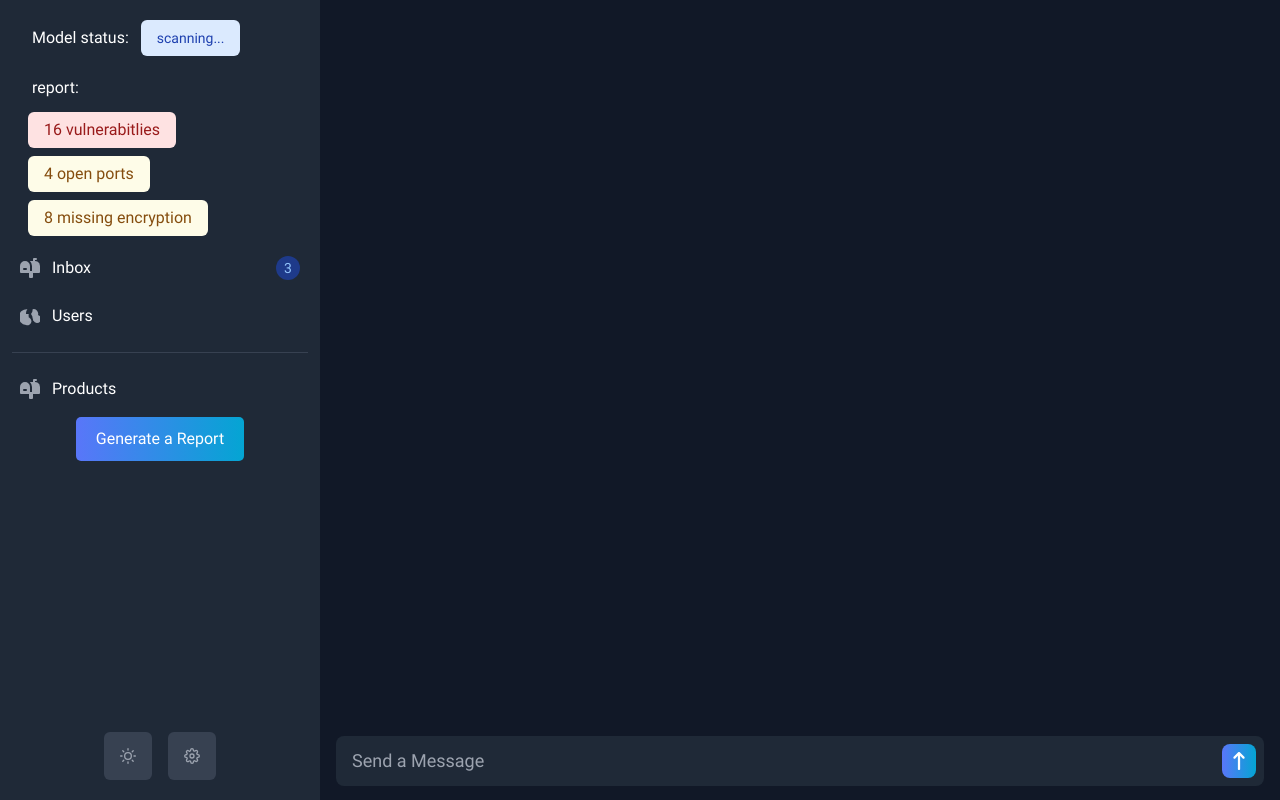
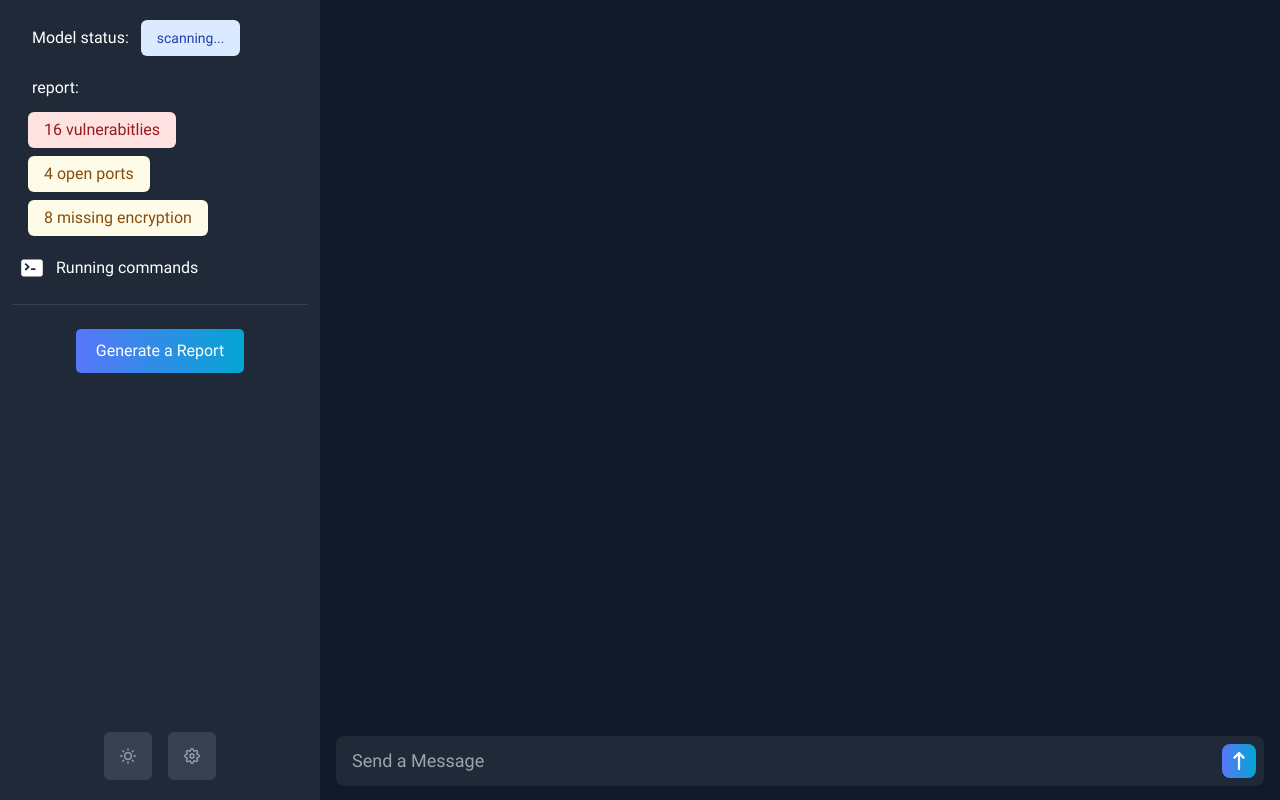
Before and after one commit to snow10100/pena, a Next.js app in the folder ui/: page /chat in a window 1280 px wide. Built offline with nearby package versions, Linux system fonts and the light colour scheme.

Commit message:
improve the sidebar

```diff
--- a/ui/components/common/SideBar.jsx
+++ b/ui/components/common/SideBar.jsx
@@ -5,6 +5,7 @@ import StatIndicator from './StatIndicator';
 import GradientBtn from '../buttons/GradientBtn';
 import SideBarBtn from '../buttons/SideBarBtn';
 import { FiMoon, FiSun, FiSettings, FiUser } from 'react-icons/fi';
+import { HiMiniCommandLine } from "react-icons/hi2";
 
 function SideBar() {
   const [showSidebar, setShowSidebar] = useState(true);
@@ -82,65 +83,11 @@ function SideBar() {
               </span>
             </li>
             <li>
-            </li>
-            <li>
-              <a
-                href="#"
-                className="flex items-center p-2 text-gray-900 rounded-lg dark:text-white hover:bg-gray-100 dark:hover:bg-gray-700 group"
-              >
-                <svg
-                  className="flex-shrink-0 w-5 h-5 text-gray-500 transition duration-75 dark:text-gray-400 group-hover:text-gray-900 dark:group-hover:text-white"
-                  aria-hidden="true"
-                  xmlns="http://www.w3.org/2000/svg"
-                  fill="currentColor"
-                  viewBox="0 0 20 20"
-                >
-                  <path d="m17.418 3.623-.018-.008a6.713 6.713 0 0 0-2.4-.569V2h1a1 1 0 1 0 0-2h-2a1 1 0 0 0-1 1v2H9.89A6.977 6.977 0 0 1 12 8v5h-2V8A5 5 0 1 0 0 8v6a1 1 0 0 0 1 1h8v4a1 1 0 0 0 1 1h2a1 1 0 0 0 1-1v-4h6a1 1 0 0 0 1-1V8a5 5 0 0 0-2.582-4.377ZM6 12H4a1 1 0 0 1 0-2h2a1 1 0 0 1 0 2Z" />
-                </svg>
-                <span className="flex-1 ms-3 whitespace-nowrap">Inbox</span>
-                <span className="inline-flex items-center justify-center w-3 h-3 p-3 ms-3 text-sm font-medium text-blue-800 bg-blue-100 rounded-full dark:bg-blue-900 dark:text-blue-300">
-                  3
-                </span>
-              </a>
-            </li>
-            <li>
-              <a
-                href="#"
-                className="flex items-center p-2 text-gray-900 rounded-lg dark:text-white hover:bg-gray-100 dark:hover:bg-gray-700 group"
-              >
-                <svg
-                  className="flex-shrink-0 w-5 h-5 text-gray-500 transition duration-75 dark:text-gray-400 group-hover:text-gray-900 dark:group-hover:text-white"
-                  aria-hidden="true"
-                  xmlns="http://www.w3.org/2000/svg"
-                  fill="currentColor"
-                  viewBox="0 0 20 18"
-                >
-                  <path d="M14 2a3.963 3.963 0 0 0-1.4.267 6.439 6.439 0 0 1-1.331 4.285.772.772 0 0 0 0 .896A6.439 6.439 0 0 1 12.6 11.733 3.998 3.998 0 1 0 14 2ZM6 18a3.998 3.998 0 1 0 1.4-7.733A6.439 6.439 0 0 1 6.069 8a.772.772 0 0 0 0-.896A6.439 6.439 0 0 1 7.4 2.267 3.998 3.998 0 1 0 6 18Z" />
-                  <path d="M13 10.268a7.517 7.517 0 0 1-.053 2.58.749.749 0 0 0 .534.899A4 4 0 1 0 17.75 8h-2.15a7.505 7.505 0 0 1-2.5 2.268ZM8.253 10.91a.749.749 0 0 0 .534-.899A7.517 7.517 0 0 1 8.735 7H6.25a4 4 0 1 0 3.266 5.747.749.749 0 0 0-.899-.534A6.426 6.426 0 0 1 8.253 10.91Z" />
-                </svg>
-                <span className="flex-1 ms-3 whitespace-nowrap">Users</span>
-              </a>
+              <SideBarItem text={"Running commands"} icon={<HiMiniCommandLine size={24} />} />
             </li>
           </ul>
 
           <ul className="pt-4 mt-4 space-y-2 font-medium border-t border-gray-200 dark:border-gray-700">
-            <li>
-              <a
-                href="#"
-                className="flex items-center p-2 text-gray-900 rounded-lg dark:text-white hover:bg-gray-100 dark:hover:bg-gray-700 group"
-              >
-                <svg
-                  className="flex-shrink-0 w-5 h-5 text-gray-500 transition duration-75 dark:text-gray-400 group-hover:text-gray-900 dark:group-hover:text-white"
-                  aria-hidden="true"
-                  xmlns="http://www.w3.org/2000/svg"
-                  fill="currentColor"
-                  viewBox="0 0 20 20"
-                >
-                  <path d="m17.418 3.623-.018-.008a6.713 6.713 0 0 0-2.4-.569V2h1a1 1 0 1 0 0-2h-2a1 1 0 0 0-1 1v2H9.89A6.977 6.977 0 0 1 12 8v5h-2V8A5 5 0 1 0 0 8v6a1 1 0 0 0 1 1h8v4a1 1 0 0 0 1 1h2a1 1 0 0 0 1-1v-4h6a1 1 0 0 0 1-1V8a5 5 0 0 0-2.582-4.377ZM6 12H4a1 1 0 0 1 0-2h2a1 1 0 0 1 0 2Z" />
-                </svg>
-                <span className="flex-1 ms-3 whitespace-nowrap">Products</span>
-              </a>
-            </li>
             <li>
             </li>
             <li className='text-center'>
--- a/ui/components/common/StatIndicator.jsx
+++ b/ui/components/common/StatIndicator.jsx
@@ -10,6 +10,9 @@ const StatIndicator = ({ criticality, text, number = null, className = "" }) =>
       break;
     case 'high':
       colorClass = 'bg-red-100 text-red-800';
+      break;
+    case 'critical':
+      colorClass = 'bg-red-200 text-red-800';
       break;
     default:
       colorClass = 'bg-gray-500';
```
